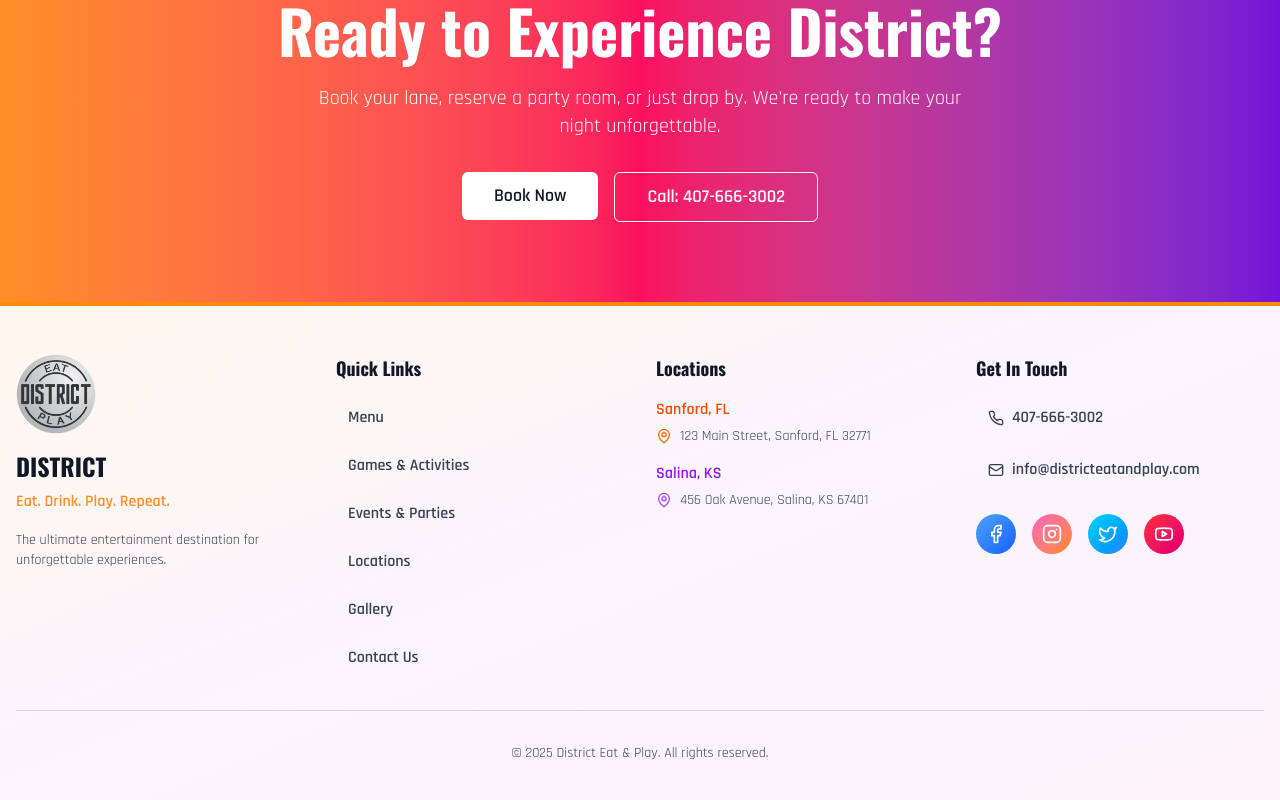
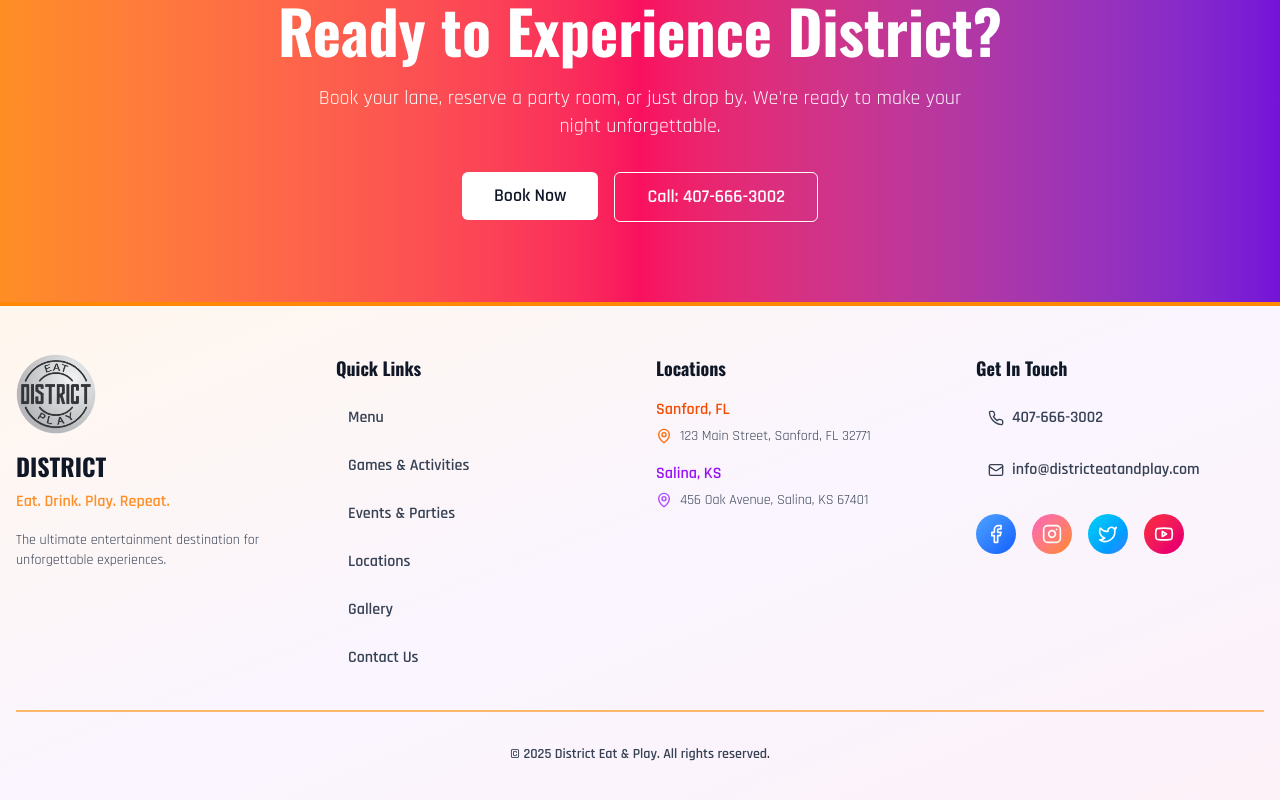
Before and after one commit to davisbryan595-lang/eat-district-play, a Next.js app: page / in a window 1280 px wide. Shown: the part 2946-3746 px from the top of the page. Built offline with nearby package versions, Linux system fonts and the light colour scheme.

Commit message:
completionId: cgen-3b0080b66429472e9874784ef67bb84a
cgen-3b0080b66429472e9874784ef67bb84a

```diff
--- a/components/footer.tsx
+++ b/components/footer.tsx
@@ -135,7 +135,7 @@ export function Footer() {
           </div>
         </div>
 
-        <div className="border-t border-gray-300 mt-8 pt-8 text-center text-sm text-gray-700">
+        <div className="border-t-2 border-orange-300 mt-8 pt-8 text-center text-sm text-gray-700 font-semibold">
           <p>&copy; {new Date().getFullYear()} District Eat & Play. All rights reserved.</p>
         </div>
       </div>
```
